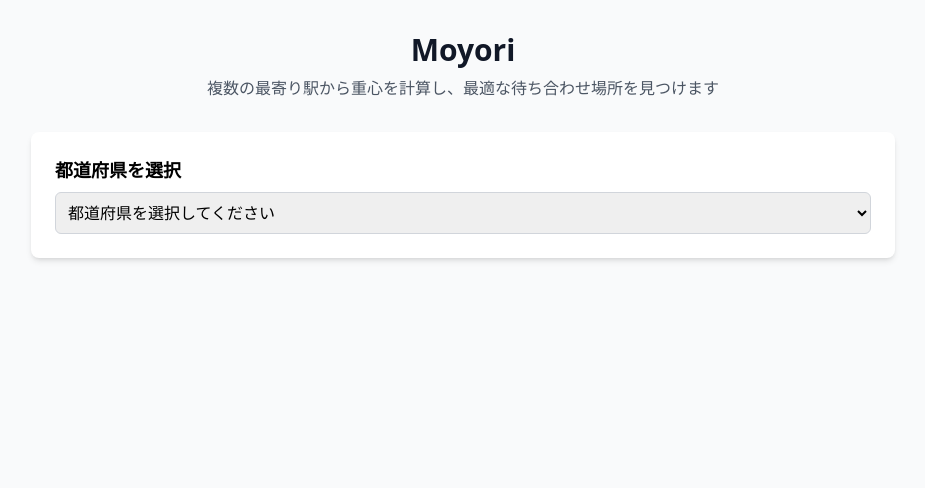
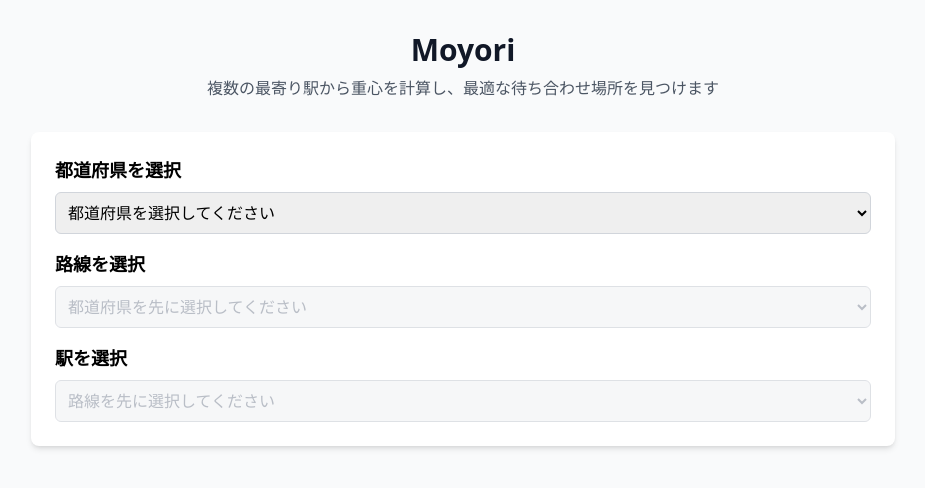
Before and after one commit to mkatoo/moyori, a React (Create React App) app: page / in a window 1280 px wide. Shown: the top 488 px of the page, without its empty margins (177-1102 px from the left). Built offline with nearby package versions, Linux system fonts and the light colour scheme.

Commit message:
UI改善

```diff
--- a/src/App.tsx
+++ b/src/App.tsx
@@ -3,12 +3,14 @@ import StationSelector from './components/StationSelector';
 import Map from './components/Map';
 import { Station } from './data/stations';
 import { calculateCentroid } from './utils/calculations';
-import { api } from './utils/api';
+import { api, Address } from './utils/api';
 import { MAX_STATIONS } from './constants';
 
 function App() {
   const [selectedStations, setSelectedStations] = useState<Station[]>([]);
   const [nearestStation, setNearestStation] = useState<Station | null>(null);
+  const [centroidAddress, setCentroidAddress] = useState<Address | null>(null);
+  const [addressLoading, setAddressLoading] = useState(false);
 
   const handleStationSelect = (station: Station) => {
     setSelectedStations((prev) => {
@@ -37,6 +39,19 @@ function App() {
       api.getNearestStation(centroid.lat, centroid.lng).then(setNearestStation);
     } else {
       setNearestStation(null);
+    }
+  }, [centroid]);
+
+  useEffect(() => {
+    if (centroid) {
+      setAddressLoading(true);
+      api
+        .getAddressFromCoordinates(centroid.lat, centroid.lng)
+        .then(setCentroidAddress)
+        .finally(() => setAddressLoading(false));
+    } else {
+      setCentroidAddress(null);
+      setAddressLoading(false);
     }
   }, [centroid]);
 
@@ -84,6 +99,23 @@ function App() {
                   <p>緯度: {centroid.lat.toFixed(6)}</p>
                   <p>経度: {centroid.lng.toFixed(6)}</p>
                 </div>
+                <div className="mt-3">
+                  <h4 className="text-md font-medium mb-1">住所</h4>
+                  {addressLoading ? (
+                    <p className="text-sm text-gray-500">住所を取得中...</p>
+                  ) : centroidAddress ? (
+                    <div className="text-sm text-gray-600">
+                      <p>
+                        {centroidAddress.prefecture} {centroidAddress.city}
+                        {centroidAddress.town && ` ${centroidAddress.town}`}
+                      </p>
+                    </div>
+                  ) : (
+                    <p className="text-sm text-gray-500">
+                      住所を取得できませんでした
+                    </p>
+                  )}
+                </div>
               </div>
 
               <div>
@@ -93,6 +125,9 @@ function App() {
                     <p className="text-xl font-bold text-blue-800">
                       {nearestStation.name}駅
                     </p>
+                    <div className="text-sm text-gray-600 mt-1">
+                      {nearestStation.line} ({nearestStation.prefecture})
+                    </div>
                     <div className="text-sm text-gray-600 mt-2">
                       <p>緯度: {nearestStation.lat.toFixed(6)}</p>
                       <p>経度: {nearestStation.lng.toFixed(6)}</p>
@@ -116,6 +151,9 @@ function App() {
               <div className="mt-6 p-4 bg-green-50 rounded-md">
                 <p className="text-green-800 font-medium">
                   <span className="font-bold">{nearestStation.name}駅</span>
+                  <span className="text-sm text-green-700 ml-2">
+                    ({nearestStation.line} - {nearestStation.prefecture})
+                  </span>
                   が最適な待ち合わせ場所です！
                 </p>
               </div>
--- a/src/components/StationSelector.tsx
+++ b/src/components/StationSelector.tsx
@@ -71,33 +71,32 @@ const StationSelector: React.FC<StationSelectorProps> = ({
         </select>
       </div>
 
-      {selectedPrefecture && (
       <div>
         <h3 className="text-lg font-semibold mb-2">路線を選択</h3>
         <select
-            className="w-full p-2 border border-gray-300 rounded-md focus:outline-none focus:ring-2 focus:ring-blue-500"
+          className="w-full p-2 border border-gray-300 rounded-md focus:outline-none focus:ring-2 focus:ring-blue-500 disabled:bg-gray-100 disabled:text-gray-400"
           value={selectedRoute}
           onChange={(e) => setSelectedRoute(e.target.value)}
-            disabled={loading}
+          disabled={!selectedPrefecture || loading}
         >
-            <option value="">路線を選択してください</option>
+          <option value="">
+            {!selectedPrefecture
+              ? '都道府県を先に選択してください'
+              : '路線を選択してください'}
+          </option>
           {routes.map((route) => (
             <option key={route.name} value={route.name}>
               {route.name}
             </option>
           ))}
         </select>
-          {loading && (
-            <p className="text-sm text-gray-500 mt-1">読み込み中...</p>
-          )}
+        {loading && <p className="text-sm text-gray-500 mt-1">読み込み中...</p>}
       </div>
-      )}
 
-      {selectedRoute && (
       <div>
         <h3 className="text-lg font-semibold mb-2">駅を選択</h3>
         <select
-            className="w-full p-2 border border-gray-300 rounded-md focus:outline-none focus:ring-2 focus:ring-blue-500"
+          className="w-full p-2 border border-gray-300 rounded-md focus:outline-none focus:ring-2 focus:ring-blue-500 disabled:bg-gray-100 disabled:text-gray-400"
           onChange={(e) => {
             const selectedStation = stations.find(
               (s) => s.name === e.target.value
@@ -108,9 +107,15 @@ const StationSelector: React.FC<StationSelectorProps> = ({
             }
           }}
           value=""
-            disabled={loading || selectedStations.length >= MAX_STATIONS}
+          disabled={
+            !selectedRoute || loading || selectedStations.length >= MAX_STATIONS
+          }
         >
-            <option value="">駅を選択してください</option>
+          <option value="">
+            {!selectedRoute
+              ? '路線を先に選択してください'
+              : '駅を選択してください'}
+          </option>
           {availableStations.map((station) => (
             <option
               key={`${station.name}-${station.line}`}
@@ -120,9 +125,7 @@ const StationSelector: React.FC<StationSelectorProps> = ({
             </option>
           ))}
         </select>
-          {loading && (
-            <p className="text-sm text-gray-500 mt-1">読み込み中...</p>
-          )}
+        {loading && <p className="text-sm text-gray-500 mt-1">読み込み中...</p>}
         {selectedStations.length >= MAX_STATIONS && (
           <p className="text-sm text-orange-600 mt-1">
             最大{MAX_STATIONS}
@@ -130,7 +133,6 @@ const StationSelector: React.FC<StationSelectorProps> = ({
           </p>
         )}
       </div>
-      )}
 
       {selectedStations.length > 0 && (
         <div>
--- a/src/utils/api.ts
+++ b/src/utils/api.ts
@@ -31,6 +31,26 @@ export interface HeartRailsNearestResponse {
       y: string;
     }>;
   };
+}
+
+export interface HeartRailsGeoResponse {
+  response: {
+    location: Array<{
+      prefecture: string;
+      city: string;
+      town: string;
+      postal: string;
+      x: string;
+      y: string;
+    }>;
+  };
+}
+
+export interface Address {
+  prefecture: string;
+  city: string;
+  town: string;
+  postal: string;
 }
 
 export const api = {
@@ -102,4 +122,31 @@ export const api = {
       return null;
     }
   },
+
+  async getAddressFromCoordinates(
+    lat: number,
+    lng: number
+  ): Promise<Address | null> {
+    try {
+      const response = await fetch(
+        `https://geoapi.heartrails.com/api/json?method=searchByGeoLocation&x=${lng}&y=${lat}`
+      );
+      const data: HeartRailsGeoResponse = await response.json();
+
+      if (!data.response?.location || data.response.location.length === 0) {
+        return null;
+      }
+
+      const location = data.response.location[0];
+      return {
+        prefecture: location.prefecture,
+        city: location.city,
+        town: location.town,
+        postal: location.postal,
+      };
+    } catch (error) {
+      console.error('Failed to fetch address:', error);
+      return null;
+    }
+  },
 };
```
Lines whose indentation alone changed are shown as unchanged.
